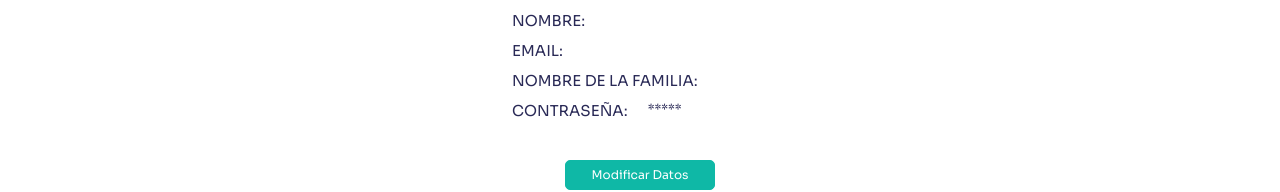
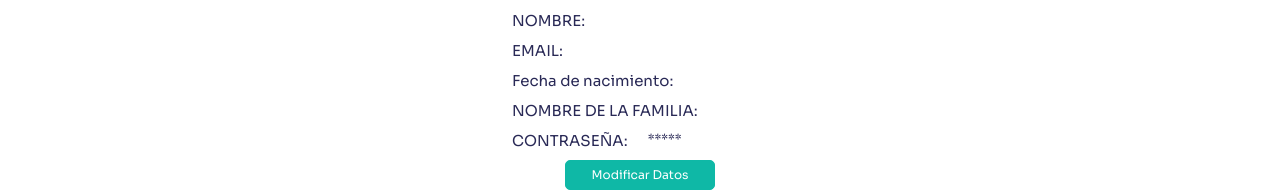
Before and after one commit to SusanaChen03/Front_React_BeFamily, a React (Create React App) app: page /profile in a window 1280 px wide. Shown: the part 170-362 px from the top of the page. Built offline with nearby package versions, Linux system fonts and the light colour scheme; no server answers; sample sign-in values are in the browser's storage; a web font is replaced by a local one.

Commit message:
Add in profile info birthday

```diff
--- a/src/components/DetailProfile/DetailProfile.js
+++ b/src/components/DetailProfile/DetailProfile.js
@@ -15,6 +15,11 @@ const DetailProfile = (objUser) =>{
         </div>
 
         <div className="contentUser">
+          <label className="key">Fecha de nacimiento:</label>
+          <label className="value"> {objUser.user.birthday} </label>
+        </div>
+
+        <div className="contentUser">
           <label className="key">NOMBRE DE LA FAMILIA:</label>
           <label className="value"> {objUser.user.familyName} </label>
         </div>
```
